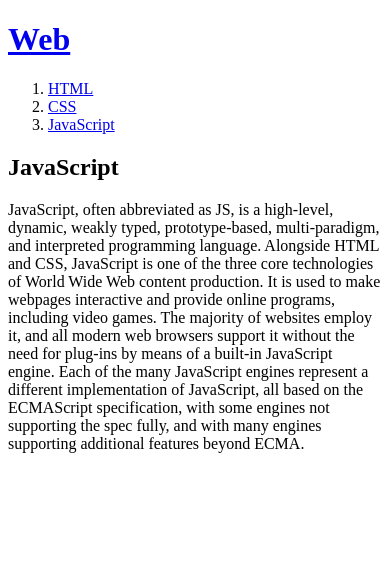
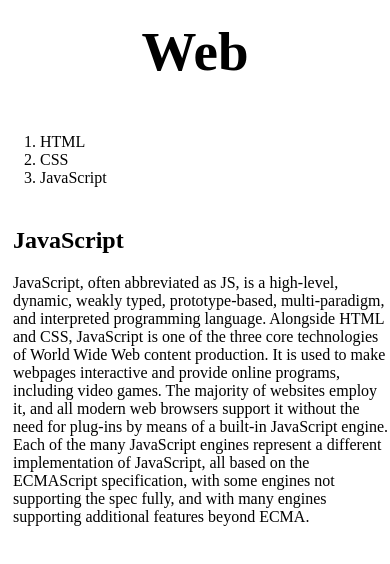
Before and after one commit to JUN000305/Web1, a plain HTML site: page 3.html in a window 390 px wide. Drawn offline with Linux system fonts and the light colour scheme.

Commit message:
Add files via upload

```diff
--- a/3.html
+++ b/3.html
@@ -3,20 +3,32 @@
   <head>
     <title>WEB1 - JavaScript</title>
     <meta charset="utf-8" />
+    <link rel="stylesheet" href="style.css" />
   </head>
   <body>
     <h1><a href="https://sj2b.github.io/Web1/index.html">Web</a></h1>
+    <div id="grid">
       <ol>
         <li><a href="https://sj2b.github.io/Web1/1.html">HTML</a></li>
         <li><a href="https://sj2b.github.io/Web1/2.html">CSS</a></li>
         <li><a href="https://sj2b.github.io/Web1/3.html">JavaScript</a></li>
       </ol>
+      <article id="본문">
         <h2>JavaScript</h2>
-    JavaScript, often abbreviated as JS, is a high-level, dynamic, weakly typed, prototype-based, multi-paradigm, and interpreted programming language.
-    Alongside HTML and CSS, JavaScript is one of the three core technologies of World Wide Web content production.
-    It is used to make webpages interactive and provide online programs, including video games.
-    The majority of websites employ it, and all modern web browsers support it without the need for plug-ins by means of a built-in JavaScript engine.
-    Each of the many JavaScript engines represent a different implementation of JavaScript,
-    all based on the ECMAScript specification, with some engines not supporting the spec fully, and with many engines supporting additional features beyond ECMA.
+        <p>
+          JavaScript, often abbreviated as JS, is a high-level, dynamic, weakly
+          typed, prototype-based, multi-paradigm, and interpreted programming
+          language. Alongside HTML and CSS, JavaScript is one of the three core
+          technologies of World Wide Web content production. It is used to make
+          webpages interactive and provide online programs, including video
+          games. The majority of websites employ it, and all modern web browsers
+          support it without the need for plug-ins by means of a built-in
+          JavaScript engine. Each of the many JavaScript engines represent a
+          different implementation of JavaScript, all based on the ECMAScript
+          specification, with some engines not supporting the spec fully, and
+          with many engines supporting additional features beyond ECMA.
+        </p>
+      </article>
+    </div>
   </body>
 </html>
--- /dev/null
+++ b/style.css
@@ -0,0 +1,41 @@
+body {
+    margin: 0px;
+  }
+  h1 {
+    font-size: 55px;
+    text-align: center;
+    border-bottom: 1px solid gray;
+    margin: 0px;
+    padding: 20px;
+    padding-bottom: 30px;
+  }
+  a {
+    color: black;
+    text-decoration: none;
+  }
+  #grid {
+    display: grid;
+    grid-template-columns: 155px 1fr;
+  }
+  #grid ol {
+    border-right: 1px solid gray;
+    width: 100px;
+    margin: 0px;
+    padding: 20px;
+    padding-left: 40px;
+    padding-right: 3px;
+  }
+  #grid #본문 {
+    padding-left: 13px;
+  }
+  @media(max-width: 800px) {
+    #grid{
+      display: block;
+    }
+    #grid ol {
+      border-right: none;
+    }
+    h1 {
+      border-bottom: none;
+    }
+  }
```
Also changed, not shown: 1.html (+28 -16 lines), 2.html (+17 -5 lines), index.html (+16 -3 lines). Lines whose indentation alone changed are shown as unchanged.
